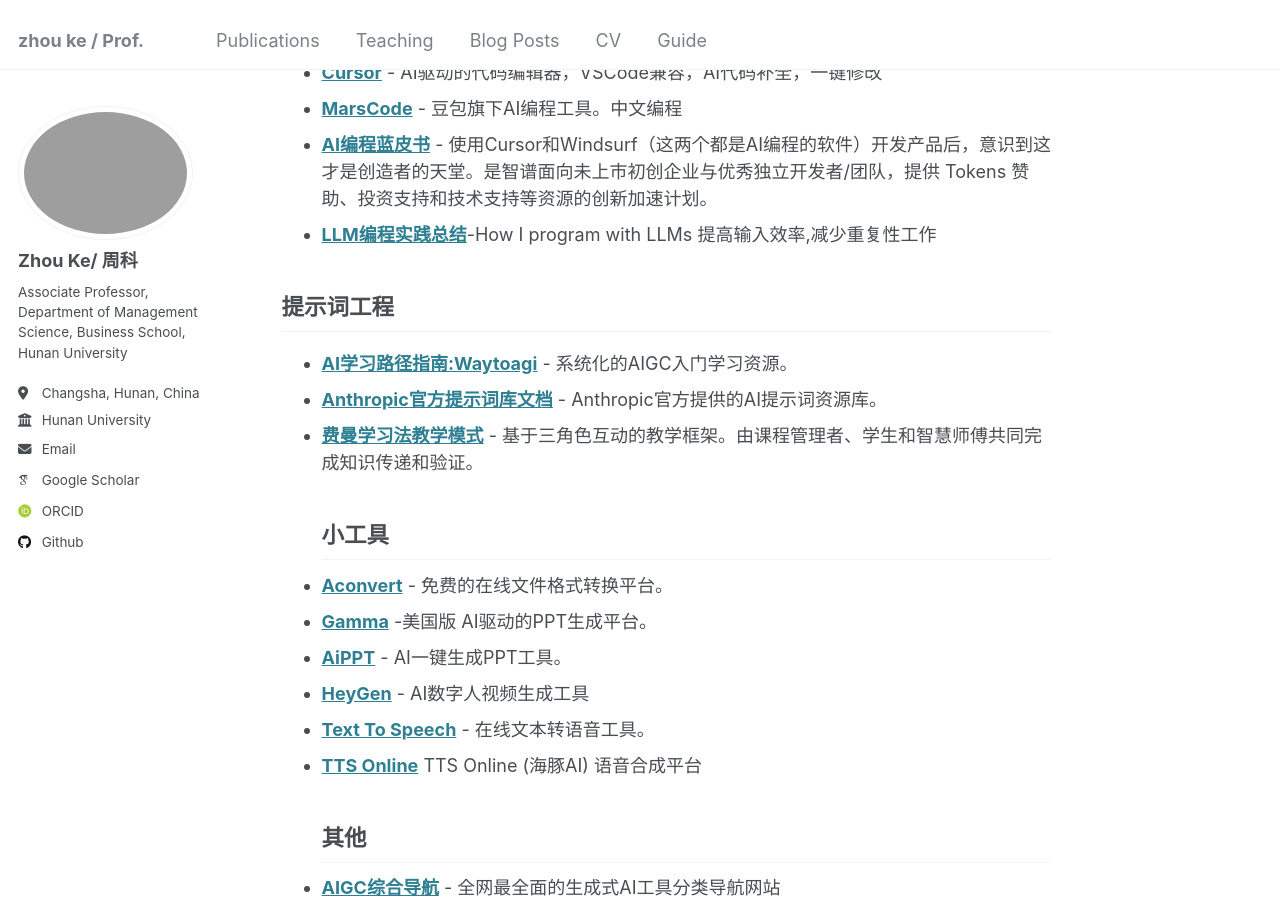
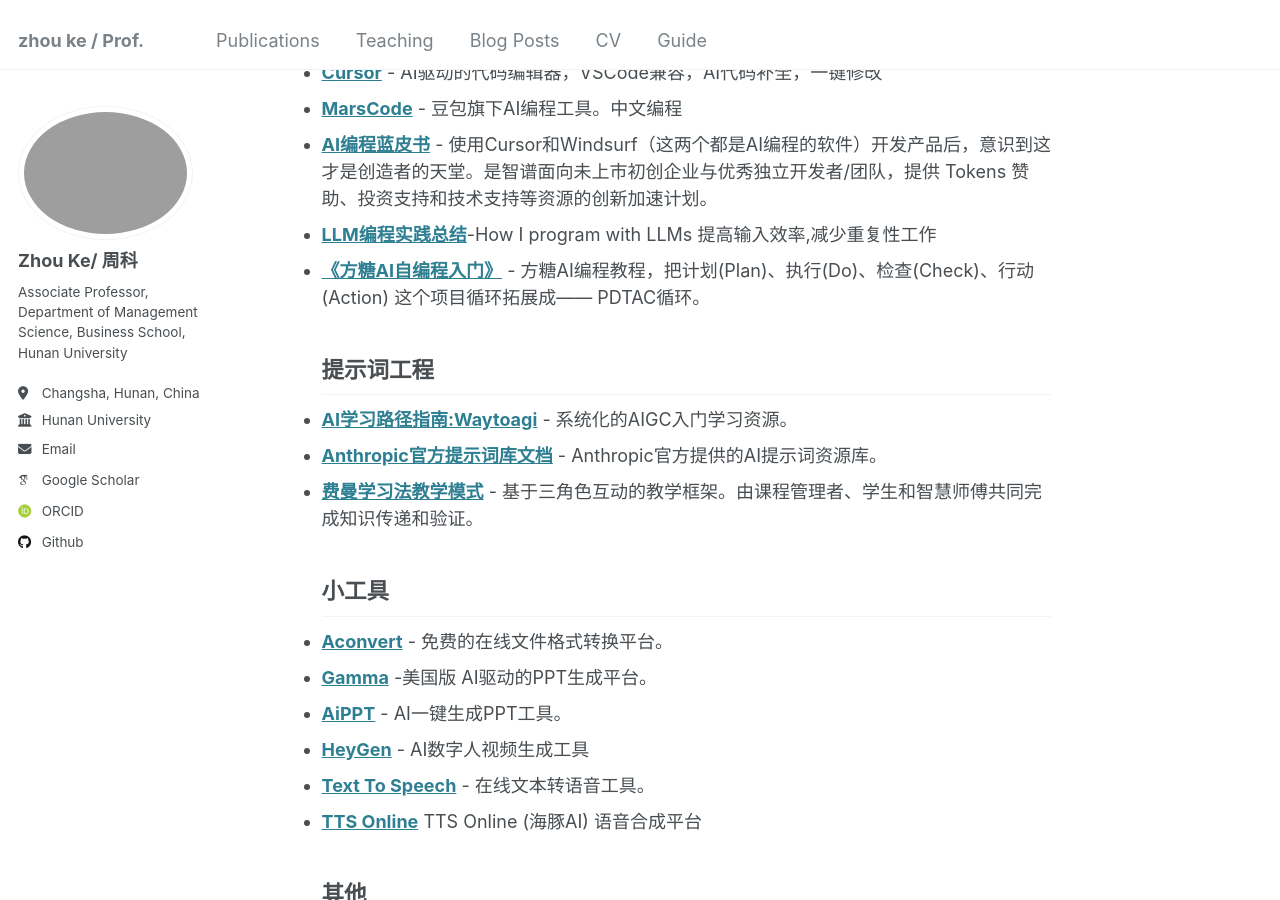
Before and after one commit to hustzhke/hustzhke.github.io, a Jekyll site: the page built from _pages/about.md, in a window 1280 px wide and 900 px high, scrolled down 2121 px. Built offline with Jekyll 4.4.1, drawn with Linux system fonts in a browser that asks for light colours; some web fonts are replaced.

Commit message:
Update about.md

```diff
--- a/_pages/about.md
+++ b/_pages/about.md
@@ -55,7 +55,7 @@
 * **[MarsCode](https://www.marscode.com/)** - 豆包旗下AI编程工具。中文编程
 * **[AI编程蓝皮书](https://superhuang.feishu.cn/wiki/CBBPwvgEuicVhFkx0s7cPmhpn4e)** - 使用Cursor和Windsurf（这两个都是AI编程的软件）开发产品后，意识到这才是创造者的天堂。是智谱面向未上市初创企业与优秀独立开发者/团队，提供 Tokens 赞助、投资支持和技术支持等资源的创新加速计划。
 * **[LLM编程实践总结]([https://crawshaw.io/blog/programming-with-llms#overview](https://crawshaw.io/blog/programming-with-llms?continueFlag=cda17cac436c1d267a63d4fe6ca1471b))**-How I program with LLMs 提高输入效率,减少重复性工作
-
+* **[《方糖AI自编程入门》](https://github.com/easychen/ai-self-coding-book)** - 方糖AI编程教程，把计划(Plan)、执行(Do)、检查(Check)、行动(Action) 这个项目循环拓展成—— PDTAC循环。
 ## 提示词工程
 * **[AI学习路径指南:Waytoagi](https://waytoagi.feishu.cn/wiki/QPe5w5g7UisbEkkow8XcDmOpn8e)** - 系统化的AIGC入门学习资源。
 * **[Anthropic官方提示词库文档](https://docs.anthropic.com/zh-CN/prompt-library/library)** - Anthropic官方提供的AI提示词资源库。
```
